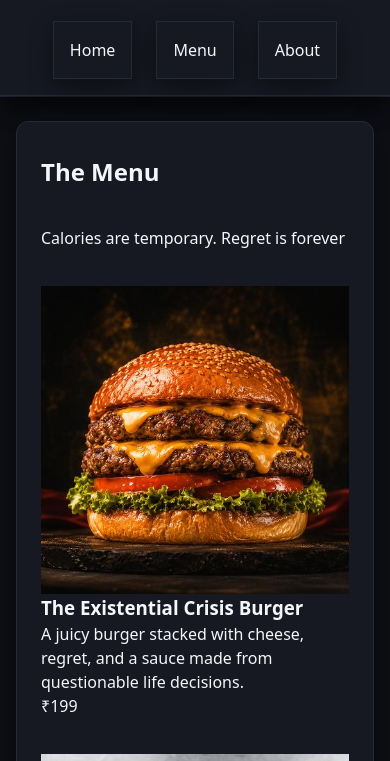
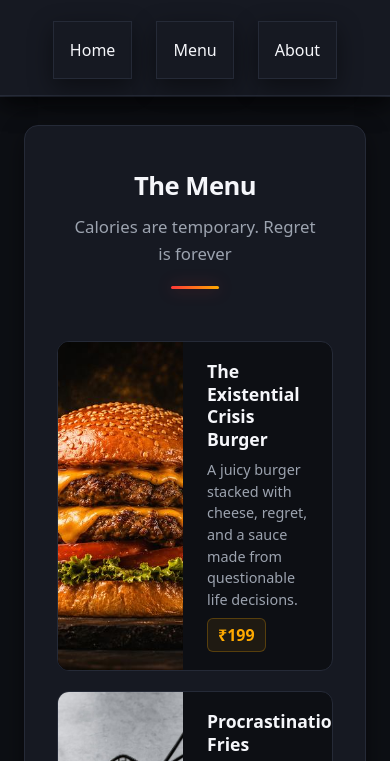
Before and after one commit to Devansh-pipraiya/restaurant-page, a website built with webpack: page src/template.html in a window 390 px wide. Both pictures are taken after a click on the button "Menu". Shown: the part 55-816 px from the top of the page. Built offline with nearby package versions, Linux system fonts and the light colour scheme.

Commit message:
feat(ui): style menu page layout and item cards
- Build responsive 2-column grid for menu items
- Design side-by-side card layout with image and item details
- Add hover zoom on food images and amber glow on card hover
- Style price tag into an accent pill badge
- Widen main content container and add tagline divider

```diff
--- a/src/css/styles.css
+++ b/src/css/styles.css
@@ -157,12 +157,12 @@
 
 #content {
   flex-grow: 1;
-  width: min(880px, calc(100% - 32px));
-  margin: 24px auto;
-  padding: 32px 24px;
+  width: min(1080px, calc(100% - 48px));
+  margin: 28px auto;
+  padding: 36px 32px;
   background-color: var(--clr-surface);
   border: 1px solid var(--clr-border);
-  border-radius: 12px;
+  border-radius: 14px;
   box-shadow: var(--shadow-card);
   display: flex;
   flex-direction: column;
@@ -353,6 +353,97 @@
   transform: translateX(4px);
 }
 
+/* ==========================================
+                 MENU PAGE
+   ========================================== */
+
+.menu-container {
+  display: grid;
+  grid-template-columns: 1fr;
+  gap: 20px;
+}
+
+@media (min-width: 700px) {
+  .menu-container {
+    grid-template-columns: repeat(2, 1fr);
+  }
+}
+
+.menu-item {
+  display: flex;
+  align-items: stretch;
+  background-color: var(--clr-bg);
+  border: 1px solid var(--clr-border);
+  border-radius: 12px;
+  overflow: hidden;
+  transition: border-color 0.2s ease, transform 0.2s ease, box-shadow 0.2s ease;
+  cursor: pointer;
+}
+
+.menu-item:hover {
+  border-color: rgba(255, 170, 0, 0.4);
+  transform: translateY(-2px);
+  box-shadow: 0 10px 24px -4px rgba(0, 0, 0, 0.5), 0 0 14px rgba(255, 170, 0, 0.12);
+}
+
+.menu-item-img {
+  width: 125px;
+  min-width: 125px;
+  min-height: 100%;
+  object-fit: cover;
+  flex-shrink: 0;
+  background-color: #08090d;
+  transition: transform 0.35s ease;
+}
+
+.menu-item:hover .menu-item-img {
+  transform: scale(1.05);
+}
+
+.menu-item-info {
+  display: flex;
+  flex-direction: column;
+  justify-content: center;
+  padding: 18px 24px;
+  gap: 8px;
+  flex-grow: 1;
+}
+
+.menu-item-info h3 {
+  font-size: 1.1rem;
+  font-weight: 700;
+  color: var(--clr-text);
+  line-height: 1.3;
+}
+
+.menu-item-desc {
+  font-size: 0.9rem;
+  color: var(--clr-text-light);
+  line-height: 1.5;
+}
+
+.menu-item-price {
+  font-size: 1rem;
+  font-weight: 800;
+  color: var(--clr-accent);
+  background: rgba(255, 170, 0, 0.08);
+  border: 1px solid rgba(255, 170, 0, 0.25);
+  padding: 4px 10px;
+  border-radius: 6px;
+  width: fit-content;
+  margin-top: auto;
+}
+
+.menu-footer-note {
+  text-align: center;
+  font-size: 0.95rem;
+  color: var(--clr-text-light);
+  font-style: italic;
+  border-top: 1px dashed var(--clr-border);
+  padding-top: 24px;
+  margin-top: 12px;
+}
+
 
 /* ==========================================
                     FOOTER
--- a/src/menu.js
+++ b/src/menu.js
@@ -5,18 +5,35 @@
 import shakeImg from "./assets/shake-icon.jpg";
 
 export { menu };
+const contentDiv = document.getElementById("content");
 
-const createMenuItem = (name, desc, price, img, width, height) => {
-  const div = insertElem("div");
-  insertImage(img, name, width, height, div);
-  insertElem("h3", name, div);
-  insertElem("p", desc, div);
-  insertElem("p", price, div);
+const createMenuItem = (name, desc, price, img, width, height, parentContainer) => {
+  const item = insertElem("div", "", parentContainer);
+  item.classList.add("menu-item");
+
+  const image = insertImage(img, name, width, height, item);
+  image.classList.add("menu-item-img");
+
+  const info = insertElem("div", "", item);
+  info.classList.add("menu-item-info");
+
+  insertElem("h3", name, info);
+  const descElem = insertElem("p", desc, info);
+  descElem.classList.add("menu-item-desc");
+
+  const priceElem = insertElem("p", price, info);
+  priceElem.classList.add("menu-item-price");
 };
 
 function menu() {
-  insertElem("h2", "The Menu");
-  insertElem("p", "Calories are temporary. Regret is forever");
+  const introDiv = document.createElement("div");
+  introDiv.classList.add("intro");
+  insertElem("h2", "The Menu", introDiv);
+  insertElem("p", "Calories are temporary. Regret is forever", introDiv);
+  contentDiv.appendChild(introDiv);
+
+  const menuContainer = document.createElement("div");
+  menuContainer.classList.add("menu-container");
 
   createMenuItem(
     "The Existential Crisis Burger",
@@ -25,6 +42,7 @@
     burgerImg,
     512,
     512,
+    menuContainer,
   );
 
   createMenuItem(
@@ -34,6 +52,7 @@
     friesImg,
     512,
     512,
+    menuContainer,
   );
 
   createMenuItem(
@@ -43,6 +62,7 @@
     pizzaImg,
     512,
     512,
+    menuContainer,
   );
 
   createMenuItem(
@@ -52,7 +72,10 @@
     shakeImg,
     512,
     512,
+    menuContainer,
   );
+  contentDiv.appendChild(menuContainer);
 
-  insertElem("p", "Eat now, overthink later.");
+  const note = insertElem("p", "Eat now, overthink later.");
+  note.classList.add("menu-footer-note");
 }
```
